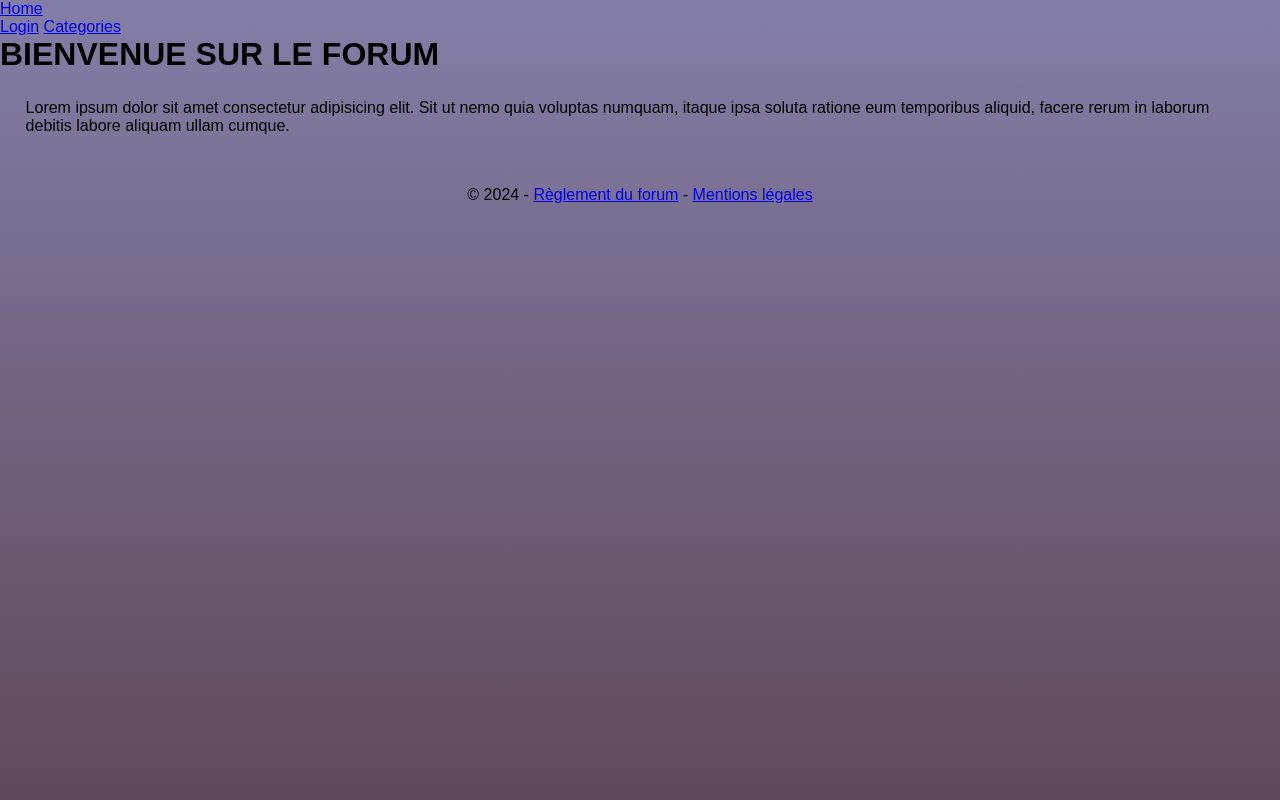
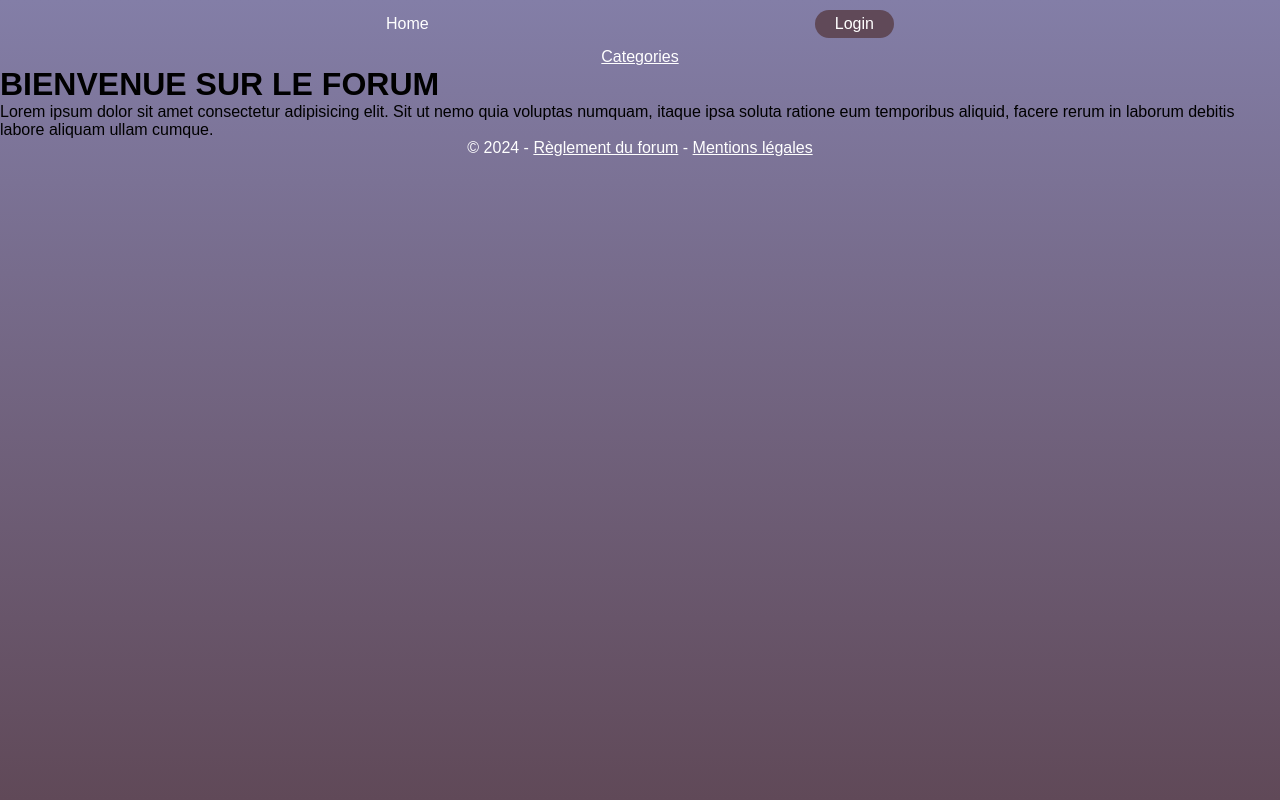
Before and after one commit to laureschaeffer/forumPlateau, a PHP site: page / in a window 1280 px wide. Run offline with PHP 8.4, Linux system fonts and the light colour scheme; some libraries are stand-ins or nearby versions; some web fonts are replaced.

Commit message:
ajout front

```diff
--- a/public/css/style.css
+++ b/public/css/style.css
@@ -6,61 +6,208 @@
 
 :root{
     --text-family: "Gayathri", sans-serif;
+    --text-size: 1.1em;
+    --title-size: 1.5em;
+
+    --border-size: 25px;
+
     --main-txt-color: #fff;
+    --publication-bg-color: #B1AFC6;
+    /* --main-bg-color: linear-gradient(#604958, #837ea7); */
+    --main-bg-color: linear-gradient( #837ea7, #604958);
+    --btn-color: #B2675E;
 }
 
+/* -------------------------general----------------------------- */
+
 #wrapper{
-    background: linear-gradient(#837ea7, #604958);
+    background: var(--main-bg-color);
     width: 100%;
     min-height: 100vh;
     font-family: var(--text-family);
 }
 
-p{
-    padding: 2%;
+.log-btn{
+    background-color: #604958;
+    padding: 5px 20px;
+    border-radius: var(--border-size);
 }
 
 h2{
     text-align: center;
+    color: var(--main-txt-color);
+    size: var(--title-size);
+    padding: 20px 0;
 }
 
+.btn-container{
+    display: flex;
+    justify-content: center;
+}
 
 .btn{
     padding: 5px 25px;
-    border-radius: 25px;
+    border-radius: var(--border-size);
+    background-color: var(--btn-color);
+    border: none;
+    color: var(--main-txt-color);
 }
 
 i{
     color: var(--main-txt-color);
 }
+
+.line-break{
+    display: flex;
+    justify-content: center;
+    margin-bottom: 10px;
+}
+
+.line{
+    width: 50vw;
+}
+
+/* ---------------------------------------------------------homepage----------------------------- */
+
+/* nav  */
+nav a{
+    /* text-decoration: none; */
+    color: var(--main-txt-color);
+}
+
+#first-nav{
+    display: flex;
+    justify-content: space-evenly;
+    align-items: center;
+    padding: 10px 0;
+}
+#first-nav a{
+    text-decoration: none;
+}
+
+#second-nav{
+    display: flex;
+    justify-content: space-evenly;
+}
+
+
+
 /* -------------------------------------------------------------------listes------------------------------------------------------------ */
 
+#publications, #categories, #topics{
+    margin: 0 10px;
+}
 /* ---------------categories----------------------- */
 
-/* #categories p{
-    padding: 2% 5%;
-} */
+#categories a{
+    color: var(--main-txt-color);
+}
+
+#categories p{
+    padding: 10px 5px;
+}
 
 
 /* -------------topics------------------------- */
-/* #topics p{
-    padding: 2% 5%;
-} */
+#topics a{
+    color: var(--main-txt-color);
+    font-size: var(--text-size);
+}
+
+.topic-listing p{
+    padding: 10px 5px;
+}
+
+/* ------------------publications--------------- */
 
 
 
+.publication{
+    background-color: var(--publication-bg-color);
+    border-radius: var(--border-size);
+    padding: 20px;
+    margin: 10px;
+}
+
+.publication-header{
+    margin-bottom: 20px;
+    display: flex;
+    flex-direction: column;
+    align-items: center;
+}
+
+.publication-header a{
+    color: black;
+}
+
+.publication-header p{
+    font-weight: bolder;
+}
 
 
+/* ------------------------------------user info--------------------- */
+
+.user-info{
+    display: flex;
+    flex-direction: column;
+    align-items: center;
+    padding: 10px;
+}
+
+.user-info p{
+    font-size: larger;
+    font-weight: 1000;
+}
+
+.user-post{
+    background-color: var(--publication-bg-color);
+    border-radius: var(--border-size);
+    padding: 20px;
+    margin: 10px;
+}
+
+.user-post-header p, .user-post-header a{
+    color: black;
+    font-weight: 1000;
+}
+
+.user-post-main{
+    margin-top: 10px;
+}
 
 
+/* ----------formulaires---------- */
 
+form{
+    display: flex;
+    flex-direction: column;
+}
 
+#titre, #texte{
+    background-color: transparent;
+    border: #b1afc6 solid;
+    outline: none;
+    border-radius: var(--border-size);
+}
+#titre{
+    padding: 10px;
+    margin: 0 10px;
+}
+#texte{
+    margin: 0 10px;
+    padding: 10px 50px 50px 10px;
+}
 
-
-
+::placeholder{
+    color: var(--main-txt-color);
+}
 
 
 
 footer{
     text-align: center;
 }
+
+footer p, footer a{
+    color: var(--main-txt-color);
+}
--- a/view/layout.php
+++ b/view/layout.php
@@ -22,35 +22,27 @@
                 <header>
                     <nav>
                         <div id="first-nav">
+                            <a href="index.php?ctrl=home&action=index">Home</a>
+                            <?php
+                                // si l'utilisateur est connecté
+                                if(App\Session::getUser()){ ?>
+                                    <a href="index.php?ctrl=security&action=logout" class="log-btn">Log out</a>
+                                    <a href="index.php?ctrl=home&action=profil"><span class="fas fa-user"></span>&nbsp;<?= App\Session::getUser()?></a>
+                                    <?php
+                            } else { ?>
+                                    <a href="index.php?ctrl=security&action=viewLogin" class="log-btn">Login</a>
+                                    <?php
+                            }
+                            ?>
+                        </div>
+                        <div id="second-nav">
+                            <a href="index.php?ctrl=forum&action=index">Categories</a>
                             <?php
                             //si administrateur: vue des users
                             if(App\Session::isAdmin()){
                                 ?>
                                 <a href="index.php?ctrl=home&action=listUsers">People</a>
                                 <?php } ?>
-                                <a href="index.php?ctrl=home&action=index">Home</a>
-                                <?php
-                                if(App\Session::getUser()){ ?>
-                                    <a href="index.php?ctrl=security&action=logout">Log out</a>
-                                    <?php
-                                }
-                                ?>
-                        </div>
-                        <div id="second-nav">
-                        <?php
-                            // si l'utilisateur est connecté
-                            if(App\Session::getUser()){
-                                ?>
-                                <a href="index.php?ctrl=home&action=profil"><span class="fas fa-user"></span>&nbsp;<?= App\Session::getUser()?></a>
-                                <?php
-                            }
-                            else{
-                                ?>
-                                <a href="index.php?ctrl=security&action=viewLogin">Login</a>
-                                <?php
-                            }
-                            ?>
-                            <a href="index.php?ctrl=forum&action=index">Categories</a>
                         </div>
                     </nav>
                 </header>
```
Also changed, not shown: view/forum/listPosts.php (+6 -2 lines), view/forum/listTopics.php (+5 -2 lines), view/forum/userInfo.php (+8 -6 lines).
